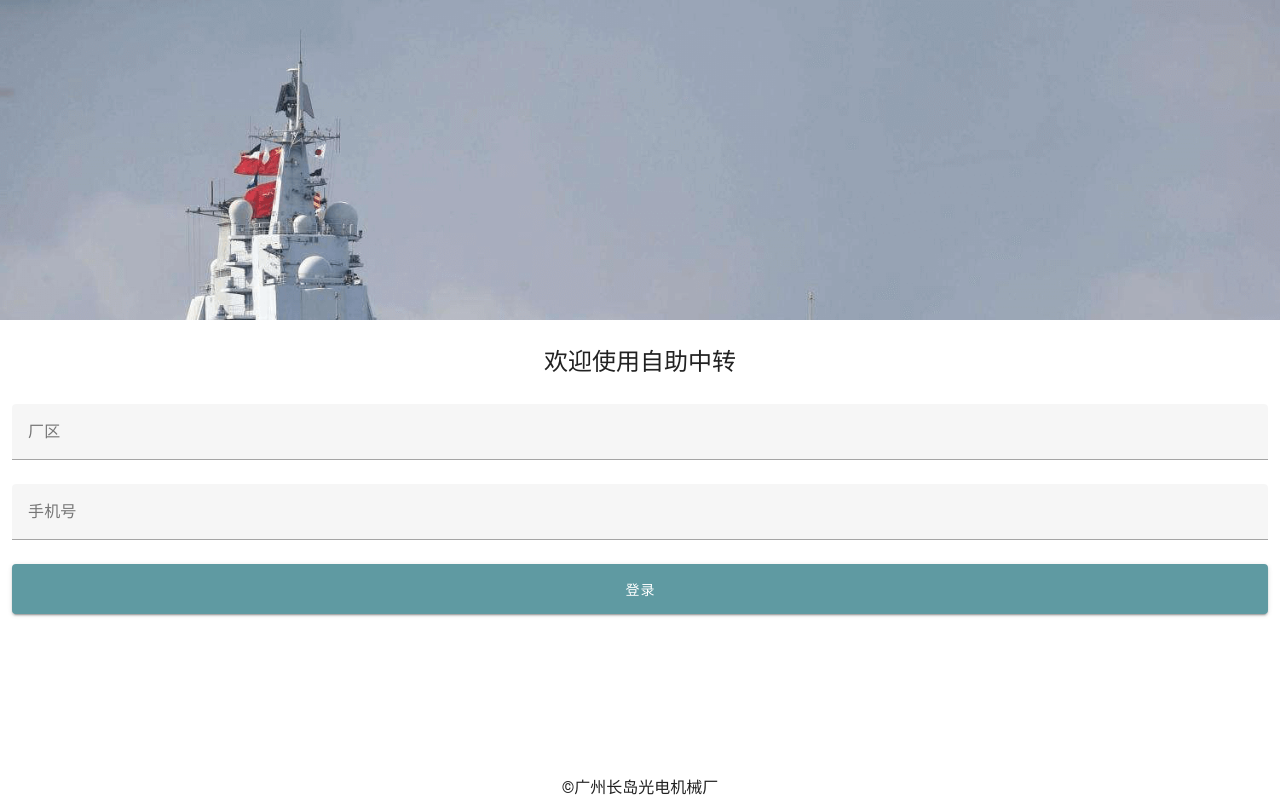
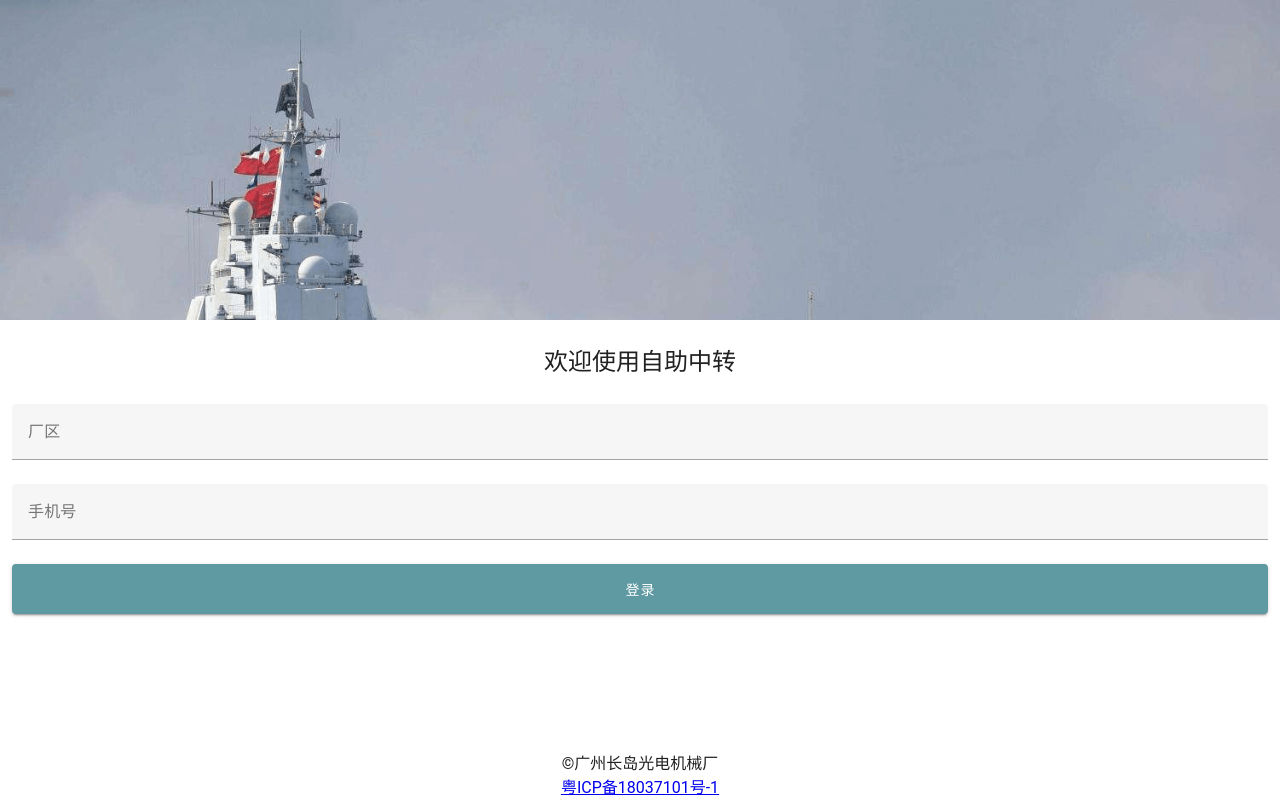
Before and after one commit to shaloke/zzzz, a Vue app: page /hpjx/login in a window 1280 px wide. Built offline with nearby package versions, Linux system fonts and the light colour scheme.

Commit message:
feat: 增加粤ICP备18037101号-1

```diff
--- a/src/views/login/index.vue
+++ b/src/views/login/index.vue
@@ -121,6 +121,7 @@ onBeforeUnmount(() => {
     </div>
     <div class="main-btm" v-show="showcdgd">
       <p>©广州长岛光电机械厂</p>
+      <a href=" " target="_blank">粤ICP备18037101号-1</a>
     </div>
   </div>
 </template>
```
